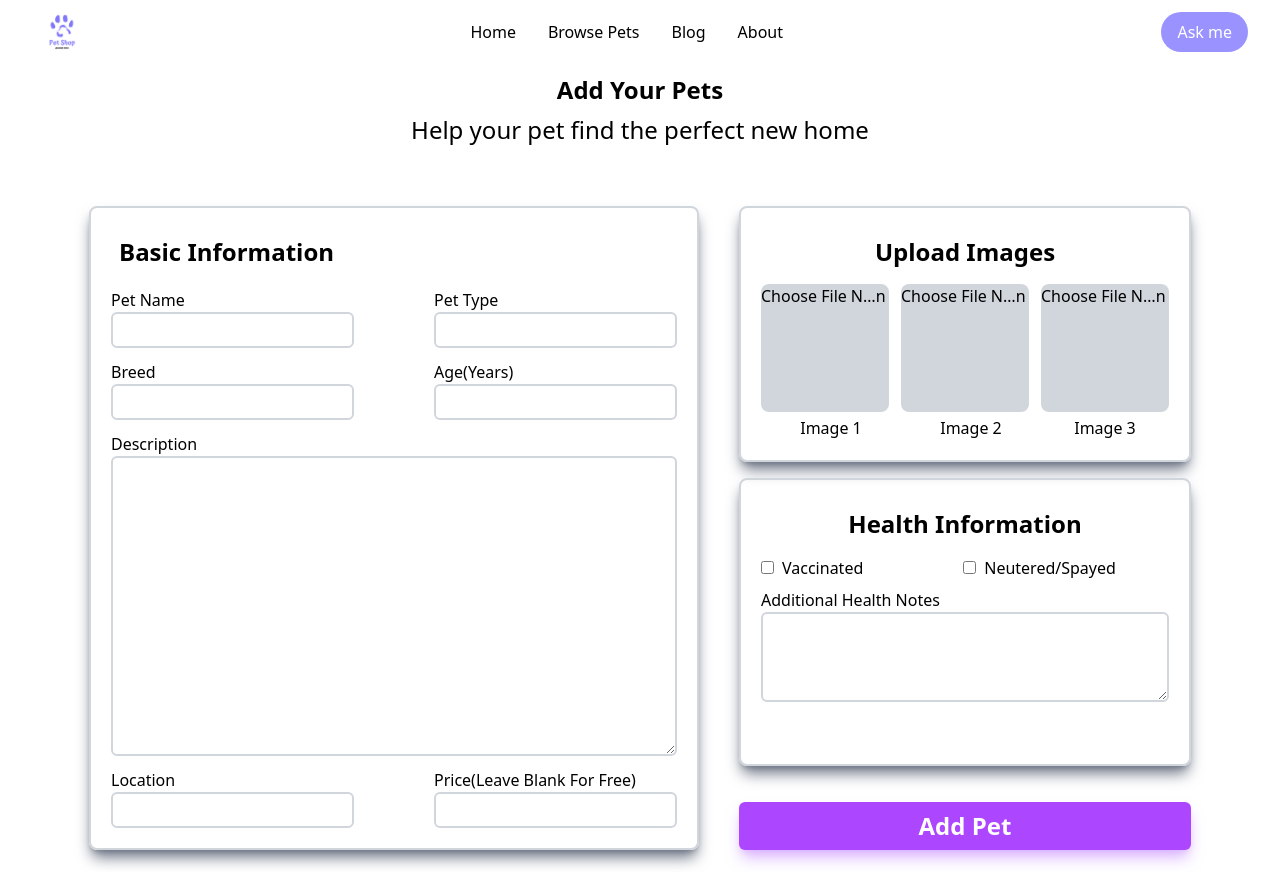
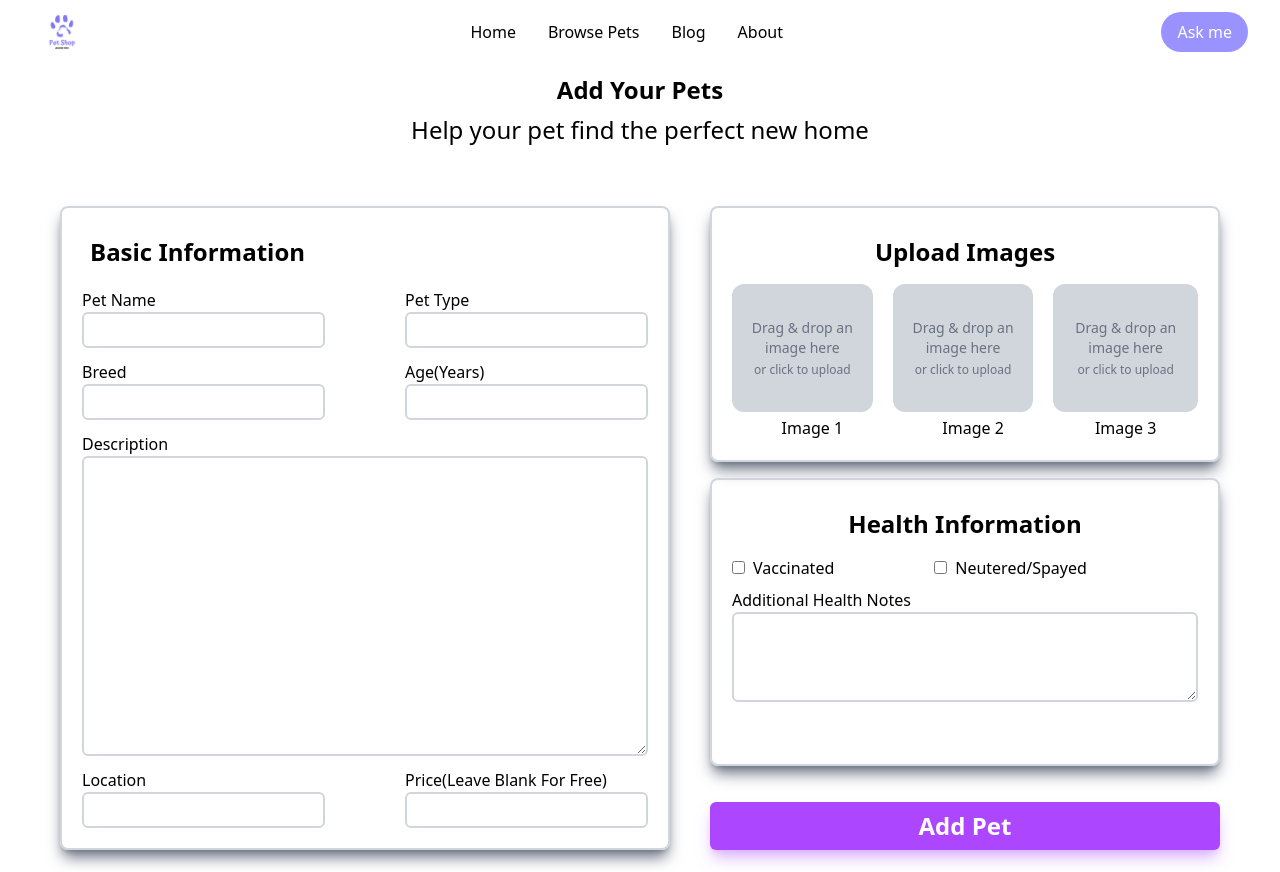
Before and after one commit to independent-project-2/HappyTail-Frontend, a React (Vite) app: page / in a window 1280 px wide. Built offline with nearby package versions, Linux system fonts and the light colour scheme.

Commit message:
Make Image Upload Component & Create Image uploading

```diff
--- a/src/components/ImageUpload.tsx
+++ b/src/components/ImageUpload.tsx
@@ -0,0 +1,75 @@
+import { useRef, useState,} from "react"
+import type { DragEvent, ChangeEvent} from "react"
+
+const ImageUpload = () => {
+  const inputRef = useRef<HTMLInputElement | null>(null)
+  const [image, setImage] = useState<string | null>(null)
+  const [isDragging, setIsDragging] = useState(false)
+
+  const handleFile = (file: File) => {
+    if (!file.type.startsWith("image/")) return
+    const imageUrl = URL.createObjectURL(file)
+    setImage(imageUrl)
+  }
+
+  const handleDrop = (e: DragEvent<HTMLDivElement>) => {
+    e.preventDefault()
+    setIsDragging(false)
+
+    const file = e.dataTransfer.files[0]
+    if (file) handleFile(file)
+  }
+
+  const handleDragOver = (e: DragEvent<HTMLDivElement>) => {
+    e.preventDefault()
+    setIsDragging(true)
+  }
+
+  const handleDragLeave = () => {
+    setIsDragging(false)
+  }
+
+  const handleChange = (e: ChangeEvent<HTMLInputElement>) => {
+    const file = e.target.files?.[0]
+    if (file) handleFile(file)
+  }
+
+  return (
+    <div
+      onDrop={handleDrop}
+      onDragOver={handleDragOver}
+      onDragLeave={handleDragLeave}
+      onClick={() => inputRef.current?.click()}
+      className={`relative flex w-full cursor-pointer items-center justify-center rounded-xl transition box-content size-32 bg-gray-300
+        ${
+          isDragging
+            ? "border-blue-500 bg-blue-50"
+            : "border-gray-300 bg-gray-50"
+        }
+      `}
+    >
+      <input
+        ref={inputRef}
+        type="file"
+        accept="image/*"
+        className="hidden"
+        onChange={handleChange}
+      />
+
+      {image ? (
+        <img
+          src={image}
+          alt="Preview"
+          className="h-full w-full rounded-xl object-cover"
+        />
+      ) : (
+        <div className="text-center text-gray-500">
+          <p className="text-sm">Drag & drop an image here</p>
+          <p className="text-xs mt-1">or click to upload</p>
+        </div>
+      )}
+    </div>
+  )
+}
+
+export default ImageUpload
--- a/src/pages/AddPets.tsx
+++ b/src/pages/AddPets.tsx
@@ -1,4 +1,5 @@
 import React from 'react'
+import ImageUpload from '../components/ImageUpload'
 
 function AddPets() {
     return (
@@ -96,25 +97,23 @@ function AddPets() {
 
                         <div className='flex flex-row'>
                             <div className='flex flex-col gap-1 justify-center items-center'>
-                                <div>
-                                    <input type="file" id='image-1' name='image-1'
-                                        className='box-content size-32 bg-gray-300 mr-3 rounded-lg' />
+                                <div className='mr-5'>
+                                   <ImageUpload/>
+
                                 </div>
                                 <label htmlFor='image-1'>Image 1</label>
                             </div>
 
                             <div className='flex flex-col gap-1 justify-center items-center'>
-                                <div>
-                                    <input type="file" id='image-2' name='image-2'
-                                        className='box-content size-32 bg-gray-300 mr-3 rounded-lg' />
+                                <div className='mr-5'>
+                                    <ImageUpload/>
                                 </div>
                                 <label htmlFor='image-2'>Image 2</label>
                             </div>
 
                             <div className='flex flex-col gap-1 justify-center items-center'>
                                 <div>
-                                    <input type="file" id='image-3' name='image-3'
-                                        className='box-content size-32 bg-gray-300 rounded-lg' />
+                                    <ImageUpload/>
                                 </div>
                                 <label htmlFor='image-3'>Image 3</label>
                             </div>
```
